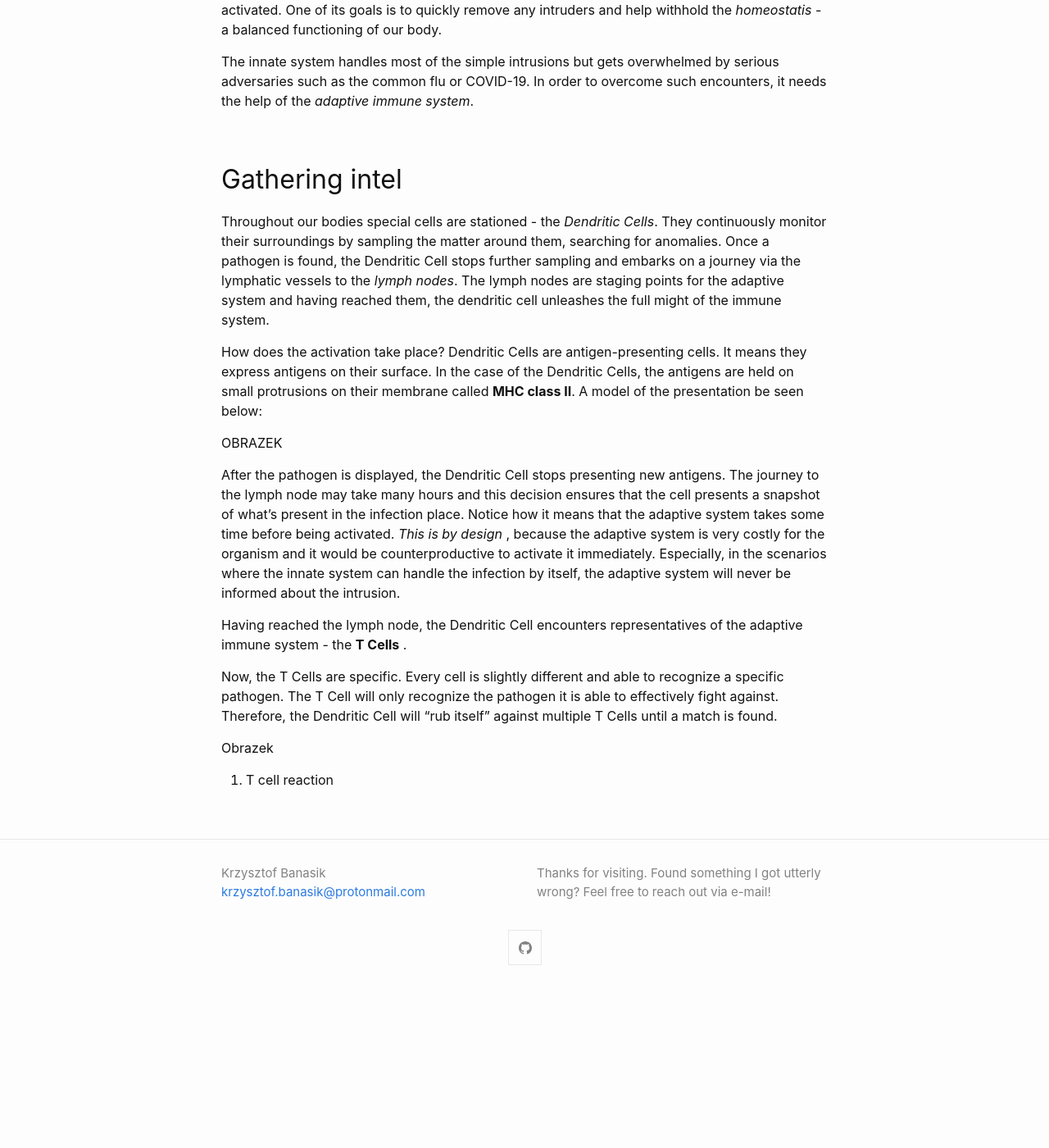
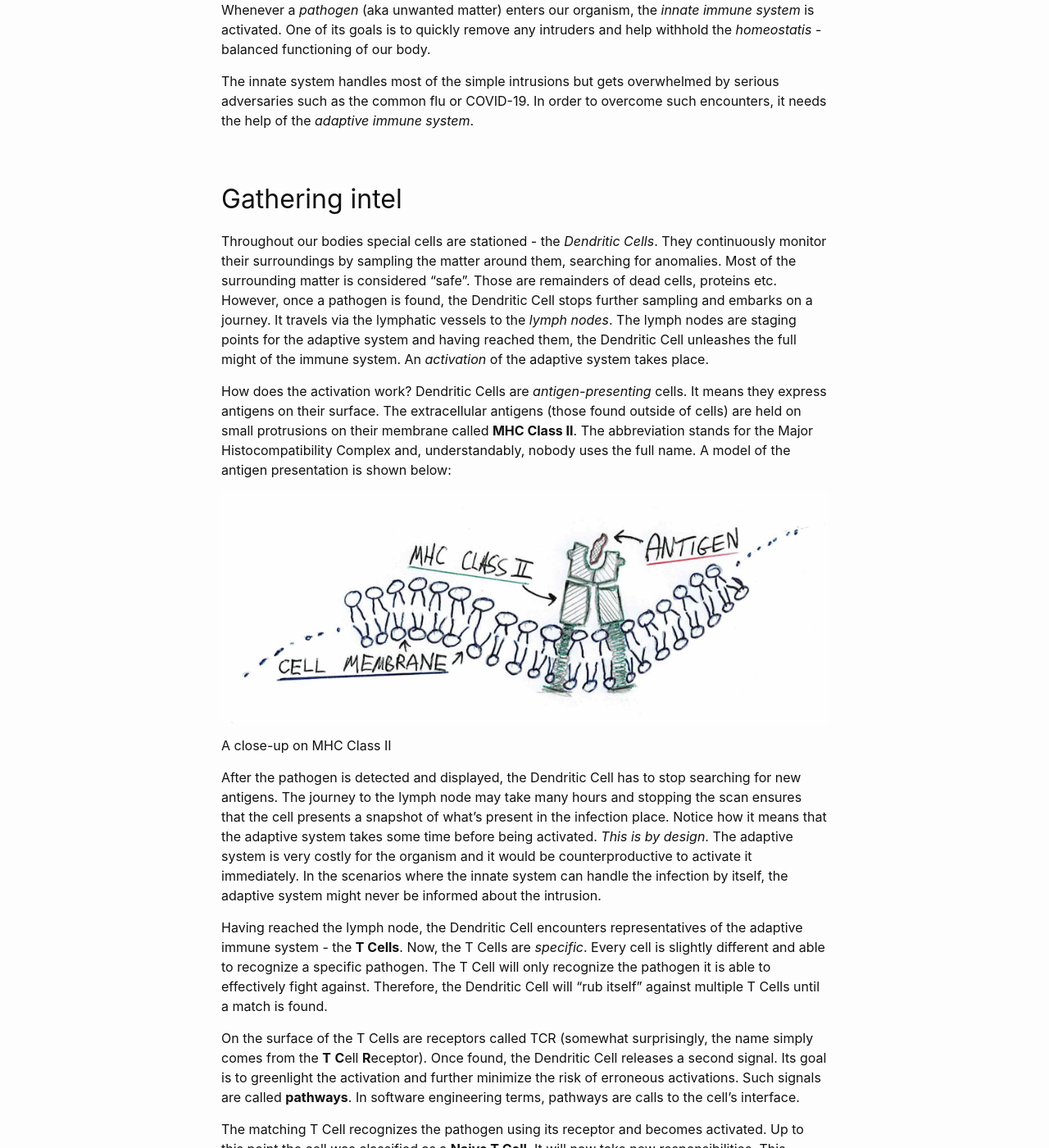
Before and after one commit to krisbanas/krisbanas.github.io, a Jekyll site: the page built from _posts/2022-10-08-adaptive-activation.md, in a window 1280 px wide and 1400 px high, scrolled down 401 px. Shown: the whole window at 82% size. Built offline with Jekyll 4.4.1, drawn with Linux system fonts in a browser that asks for light colours; before the commit the page ends 1613 px from its top, so only the background shows below that; some of the changed text lies outside the part shown.

Commit message:
Finish the Adaptive Activation post

```diff
--- a/_posts/2022-10-08-adaptive-activation.md
+++ b/_posts/2022-10-08-adaptive-activation.md
@@ -4,28 +4,36 @@
 categories: cells
 ---
 
-Our immune system is one of the nature's marvelous inventions and compels us to study its intricacies. Let's zoom in on one of its details - the activation of the adaptive system.
+Our immune system is one of the nature's marvelous inventions and compels us to study its intricacies. Let's zoom in on one of its details - the **activation of the adaptive system**. Keep in mind that the description below is subject to simplifications.
 
 ## Innate system - the first line of defence
 
-Whenever a _pathogen_ (aka unwanted matter) enters our ogranism, the _innate immune system_ is activated. One of its goals is to quickly remove any intruders and help withhold the _homeostatis_ - a balanced functioning of our body.
+Whenever a _pathogen_ (aka unwanted matter) enters our organism, the _innate immune system_ is activated. One of its goals is to quickly remove any intruders and help withhold the _homeostatis_ - balanced functioning of our body.
 
 The innate system handles most of the simple intrusions but gets overwhelmed by serious adversaries such as the common flu or COVID-19. In order to overcome such encounters, it needs the help of the _adaptive immune system_.
 
 ## Gathering intel
 
-Throughout our bodies special cells are stationed - the _Dendritic Cells_. They continuously monitor their surroundings by sampling the matter around them, searching for anomalies. Once a pathogen is found, the Dendritic Cell stops further sampling and embarks on a journey via the lymphatic vessels to the _lymph nodes_. The lymph nodes are  staging points for the adaptive system and having reached them, the dendritic cell unleashes the full might of the immune system.
+Throughout our bodies special cells are stationed - the _Dendritic Cells_. They continuously monitor their surroundings by sampling the matter around them, searching for anomalies. Most of the surrounding matter is considered "safe". Those are remainders of dead cells, proteins etc. However, once a pathogen is found, the Dendritic Cell stops further sampling and embarks on a journey. It travels via the lymphatic vessels to the _lymph nodes_. The lymph nodes are staging points for the adaptive system and having reached them, the Dendritic Cell unleashes the full might of the immune system. An *activation* of the adaptive system takes place.
 
-How does the activation take place? Dendritic Cells are antigen-presenting cells. It means they express antigens on their surface. In the case of the Dendritic Cells, the antigens are held on small protrusions on their membrane called **MHC class II**. A model of the presentation be seen below:
+How does the activation work? Dendritic Cells are *antigen-presenting* cells. It means they express antigens on their surface. The extracellular antigens (those found outside of cells) are held on small protrusions on their membrane called **MHC Class II**. The abbreviation stands for the Major Histocompatibility Complex and, understandably, nobody uses the full name. A model of the antigen presentation is shown below:
 
-OBRAZEK
+![alt](/images/adaptive-activation-1.png)
 
-After the pathogen is displayed, the Dendritic Cell stops presenting new antigens. The journey to the lymph node may take many hours and this decision ensures that the cell presents a snapshot of what's present in the infection place. Notice how it means that the adaptive system takes some time before being activated. _This is by design_ , because the adaptive system is very costly for the organism and it would be counterproductive to activate it immediately. Especially, in the scenarios where the innate system can handle the infection by itself, the adaptive system will never be informed about the intrusion.
+<span class="caption">A close-up on MHC Class II</span>
 
-Having reached the lymph node, the Dendritic Cell encounters representatives of the adaptive immune system - the **T Cells** .
+After the pathogen is detected and displayed, the Dendritic Cell has to stop searching for new antigens. The journey to the lymph node may take many hours and stopping the scan ensures that the cell presents a snapshot of what's present in the infection place. Notice how it means that the adaptive system takes some time before being activated. _This is by design_. The adaptive system is very costly for the organism and it would be counterproductive to activate it immediately. In the scenarios where the innate system can handle the infection by itself, the adaptive system might never be informed about the intrusion.
 
-Now, the T Cells are specific. Every cell is slightly different and able to recognize a specific pathogen. The T Cell will only recognize the pathogen it is able to effectively fight against. Therefore, the Dendritic Cell will "rub itself" against multiple T Cells until a match is found.
+Having reached the lymph node, the Dendritic Cell encounters representatives of the adaptive immune system - the **T Cells**. Now, the T Cells are _specific_. Every cell is slightly different and able to recognize a specific pathogen. The T Cell will only recognize the pathogen it is able to effectively fight against. Therefore, the Dendritic Cell will "rub itself" against multiple T Cells until a match is found.
 
-Obrazek
+On the surface of the T Cells are receptors called TCR (somewhat surprisingly, the name simply comes from the **T** **C**ell **R**eceptor). Once found, the Dendritic Cell releases a second signal. Its goal is to greenlight the activation and further minimize the risk of erroneous activations. Such signals are called **pathways**. In software engineering terms, pathways are calls to the cell's interface.
 
-4. T cell reaction
+The matching T Cell recognizes the pathogen using its receptor and becomes activated. Up to this point the cell was classified as a **Naive T Cell**. It will now take new responsibilities. This specific process creates a **Helper T Cell**. Depending on the type of activation, other type of the T Cell might be created. Importantly, in the current case, the pathogen is *extracellular*. It comes from the outside of the cell. To help fight such an infection, the adaptive system will significantly boost the innate system's defenses. Had it been an *intracellular* infection, the reaction would have been different.
+
+![alt](/images/adaptive-activation-2.png)
+
+<span class="caption">Two pathways during T Cell activation</span>
+
+Having been activated, the Helper T Cell starts multiplying in the lymph node and split into two halves. One half heads towards the infection place. Its primary goal is to support the cells of the innate system. It grants permission to intensify the efforts even despite collateral damage done to the body. This is achieved by releasing molecules that stimulate the bactericidal behaviour of the innate system white cells. The other half continues to activate further cells of the adaptive system - the details of this process are skipped. The aid coming from the Helper T Cells may prove sufficient to overcome the disease. Healing however will take longer.
+
+All cells have an internal clock that limits their lifespan. After several days almost all of the Helper T Cells die via process of **apoptosis**. This process means that a cell self-desintegrates and its innards can be recycled. Some of the T Cells, however, survive and remain in the body. Those cells constitute the acquired immunity against the disease or memory thereof. The existence of those memory cells greatly expedites the immune system reaction against the next infections caused by the same pathogens.
```
Also changed, not shown: images/adaptive-activation-1.png (added), images/adaptive-activation-2.png (added), 2 other files.
